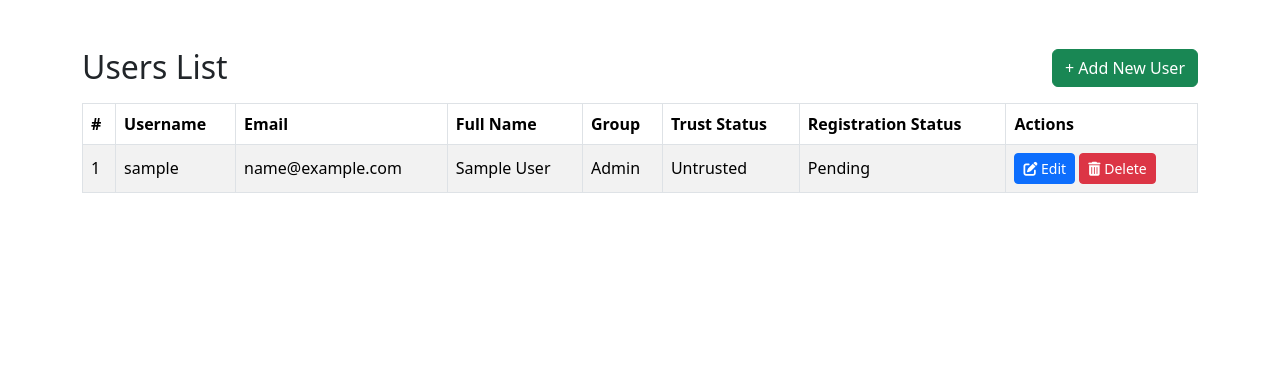
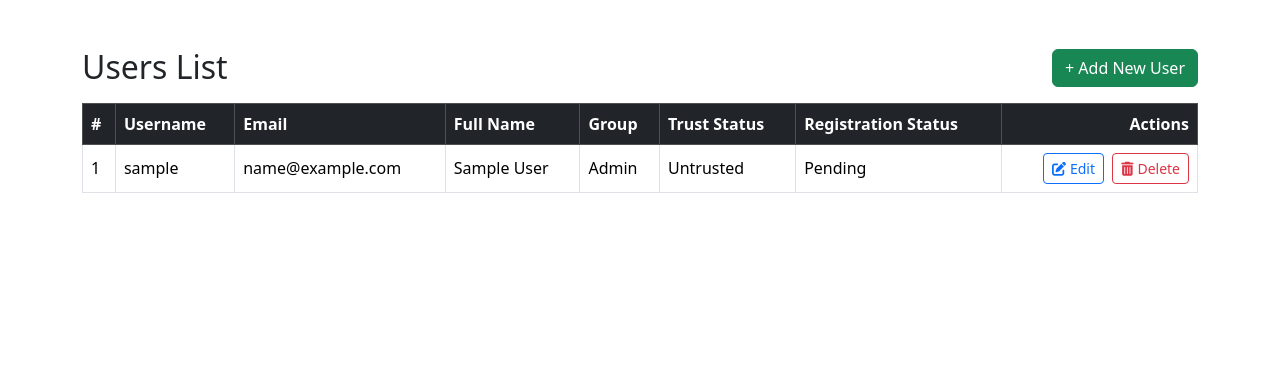
Before and after one commit to AymanHammadi/php-ecommerce, a PHP site: page /admin/users.php in a window 1280 px wide. Shown: the part 76-467 px from the top of the page. Run offline with PHP 8.4, Linux system fonts and the light colour scheme; the visitor is signed in with stand-in values (Sample User, id 1).

Commit message:
Refactor user management table for improved styling and layout

```diff
--- a/src/admin/users.php
+++ b/src/admin/users.php
@@ -43,17 +43,17 @@ switch ($do) {
 
             <div class="table-responsive">
                 <!-- Users table -->
-                <table class="table table-striped table-bordered align-middle">
-                    <thead>
+                <table class="table-dashboard table table-hover table-bordered align-middle">
+                    <thead class="table-dark">
                     <tr>
-                        <th>#</th>
+                        <th class="">#</th>
                         <th><?= t('admin.users.fields.username') ?></th>
                         <th><?= t('admin.users.fields.email') ?></th>
                         <th><?= t('admin.users.fields.full_name') ?></th>
                         <th><?= t('admin.users.fields.group_id') ?></th>
                         <th><?= t('admin.users.fields.trust_status') ?></th>
                         <th><?= t('admin.users.fields.reg_status') ?></th>
-                        <th><?= t('admin.users.actions') ?></th>
+                        <th class="text-end"><?= t('admin.users.actions') ?></th>
                     </tr>
                     </thead>
                     <tbody>
@@ -66,9 +66,10 @@ switch ($do) {
                             <td><?= $user['group_id'] == 1 ? t('admin.users.groups.admin') : t('admin.users.groups.user') ?></td>
                             <td><?= $user['trust_status'] ? t('admin.users.trust.trusted') : t('admin.users.trust.untrusted') ?></td>
                             <td><?= $user['reg_status'] ? t('admin.users.reg.approved') : t('admin.users.reg.pending') ?></td>
-                            <td>
-                                <a href="?do=Edit&id=<?= $user['user_id'] ?>" class="btn btn-sm btn-primary">
-                                    <i class="fas fa-edit"></i> <?= t('admin.users.edit') ?>
+                            <td class="text-end">
+                                <a href="?do=Edit&id=<?= $user['user_id'] ?>"
+                                   class="btn btn-outline-primary btn-sm me-1">
+                                    <i class="fas fa-edit me-1"></i><?= t('admin.users.edit') ?>
                                 </a>
                                 <a href="users.php?do=Delete&id=<?= $user['user_id'] ?>"
                                    data-confirm
@@ -80,8 +81,8 @@ switch ($do) {
                                    data-precheck="preventSelfDelete"
                                    data-user-id="<?= $user['user_id'] ?>"
                                    data-current-id="<?= $_SESSION['user_id'] ?>"
-                                   class="btn btn-sm btn-danger">
-                                    <i class="fas fa-trash-alt"></i> <?= t('admin.users.delete') ?>
+                                   class="btn btn-outline-danger btn-sm">
+                                    <i class="fas fa-trash-alt me-1"></i><?= t('admin.users.delete') ?>
                                 </a>
                             </td>
                         </tr>
@@ -89,11 +90,12 @@ switch ($do) {
 
                     <?php if (empty($users)): ?>
                         <tr>
-                            <td colspan="8" class="text-center"><?= t('admin.users.no_users') ?></td>
+                            <td colspan="8" class="text-center text-muted py-4"><?= t('admin.users.no_users') ?></td>
                         </tr>
                     <?php endif; ?>
                     </tbody>
                 </table>
+
             </div>
         </div>
 
```
Also changed, not shown: src/admin/assets/css/backend.css (line endings or trailing spaces).
